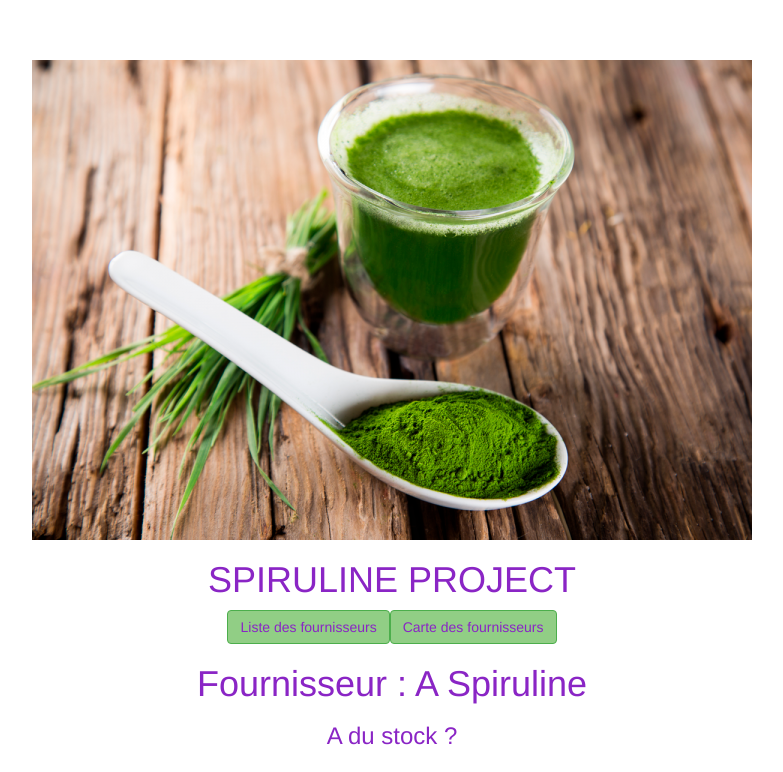
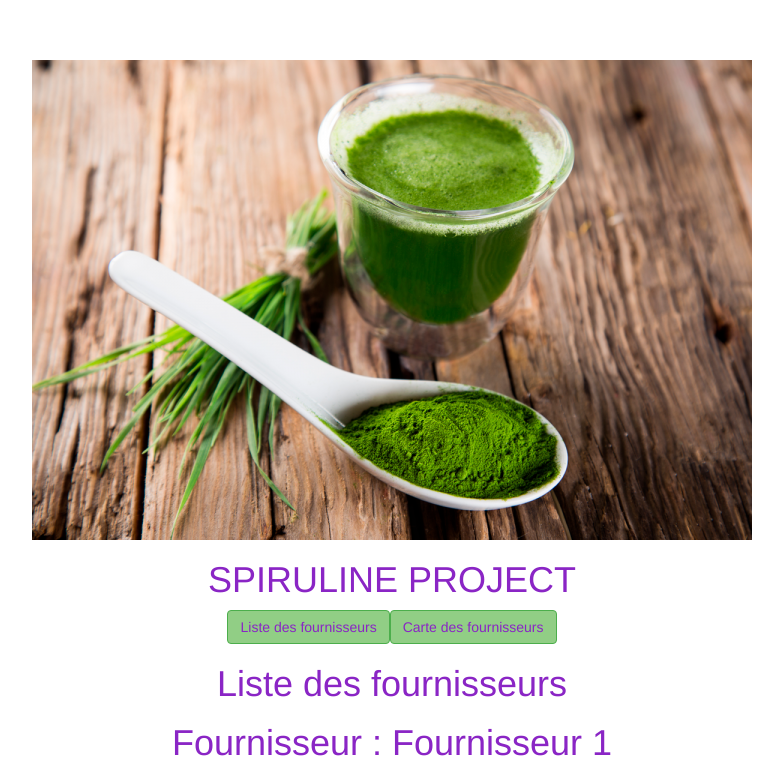
Before and after one commit to Vallaf/vuejs-suppliers, a Vue app in the folder spiruline_project/: page /#/suppliers in a window 1280 px wide. Shown: the top 772 px of the page, without its empty margins (248-1031 px from the left). Built offline with nearby package versions, Linux system fonts and the light colour scheme.

Commit message:
6 pas fini

```diff
--- a/spiruline_project/src/components/Supplier.vue
+++ b/spiruline_project/src/components/Supplier.vue
@@ -1,24 +1,19 @@
 <template>
   <div class="Supplier">
     <h1>Fournisseur : {{name}}</h1>
-    <h3>A du stock ?  </h3>
-   <h3 :class="{'text-success':status, 'text-danger':!status}">{{status ? "OK" : "KO"}}</h3>
-
-
+    <h3
+      :class="{'text-success':status, 'text-danger':!status}"
+    >A du stock ? {{status ? "OK" : "KO"}}</h3>
     <h5>Date de dernier relevé des stocks : {{checkedAt}}</h5>
   </div>
 </template>
 
 <script>
 export default {
-
-
-  data() {
-       return {
-      name: "A Spiruline",
-      status: false,
-      checkedAt: new Date(),
-    }
+  props: {
+    name: String,
+    status: Boolean,
+    checkedAt: String
   }
 };
 </script>
--- a/spiruline_project/src/components/SuppliersList.vue
+++ b/spiruline_project/src/components/SuppliersList.vue
@@ -1,8 +1,14 @@
 <template>
   <div id="SuppliersList">
-    <!-- <router-link to="/supplier">Fournisseur A</router-link> -->
-
-    <Supplier></Supplier>
+    <router-link to="/supplier"></router-link>
+    <h1>Liste des fournisseurs</h1>
+    <Supplier
+      v-for="supplier in suppliers"
+      :key="supplier.id"
+      :name="supplier.name"
+      :status="supplier.status"
+      :checkedAt="supplier.checkedAt"
+    ></Supplier>
   </div>
 </template>
 
@@ -10,10 +16,30 @@
 import Supplier from "./Supplier.vue";
 export default {
   name: "SuppliersList",
+
   components: {
     Supplier
   },
-  data() {}
+
+  data() {
+    activeColor: "red";
+    return {
+      suppliers: [
+        {
+          id: 1,
+          name: "Fournisseur 1 ",
+          status: true,
+          checkedAt: new Date()
+        },
+        {
+          id: 2,
+          name: "Fournisseur 2",
+          status: false,
+          checkedAt: new Date()
+        }
+      ]
+    };
+  }
 };
 </script>
 
@@ -30,5 +56,4 @@ li {
   display: inline-block;
   margin: 0 10px;
 }
-
 </style>
```
